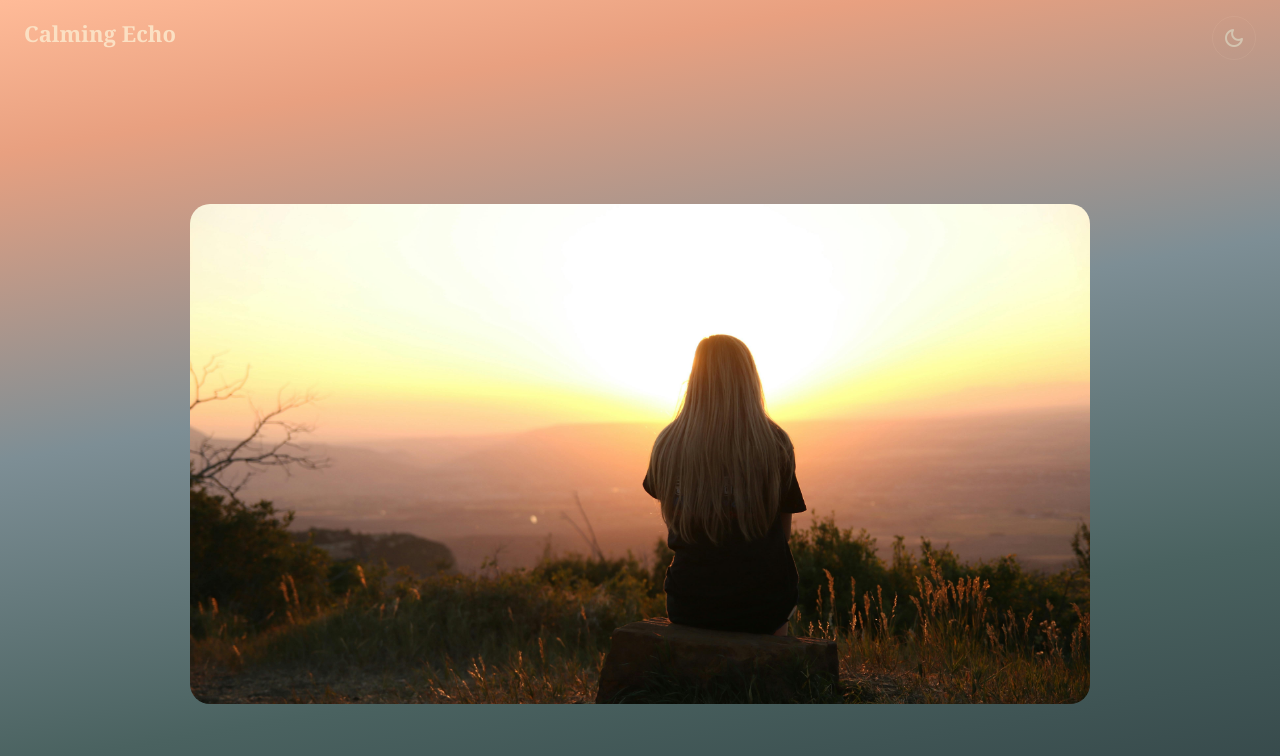
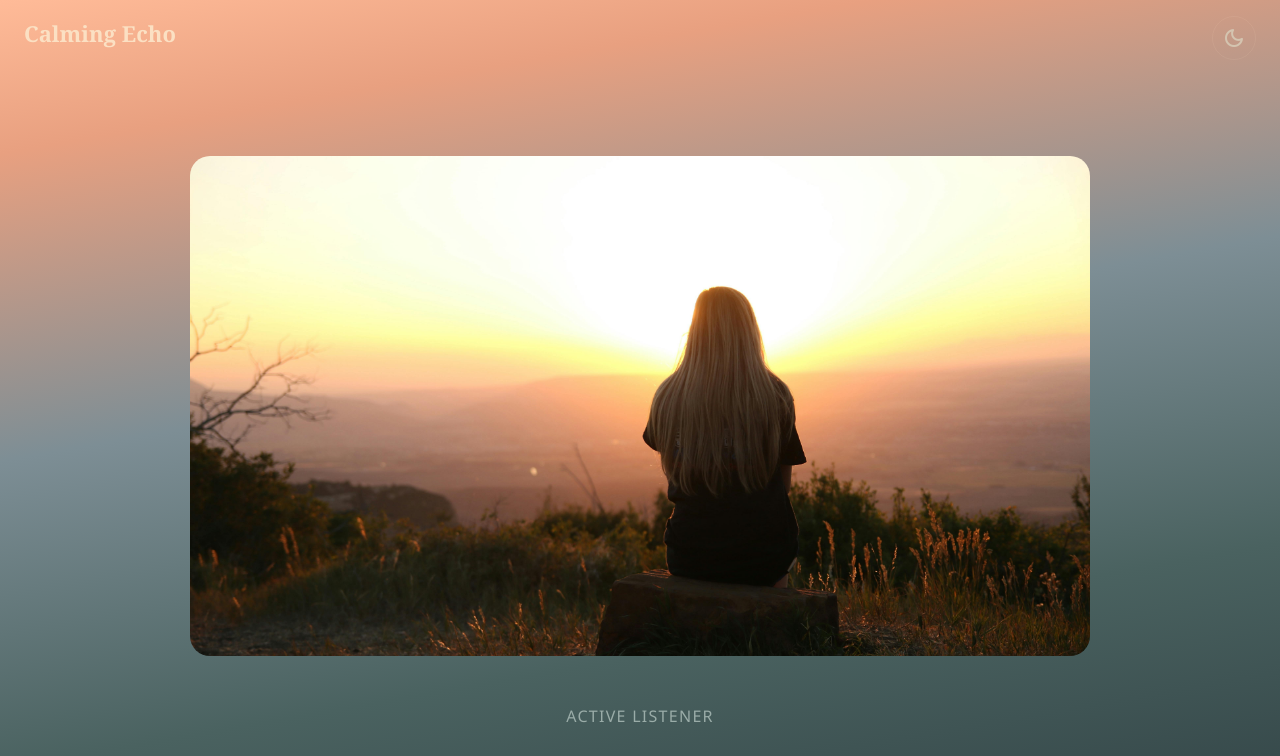
Before and after one commit to exdu1/calming-echo-app-main, a React (Vite) app in the folder client/: page / in a window 1280 px wide. Shown: the top 756 px of the page. Built offline with nearby package versions, Linux system fonts and the light colour scheme.

Commit message:
fix: convert to dvh  units and removed fix units

```diff
--- a/client/src/routes/homepage/homepage.css
+++ b/client/src/routes/homepage/homepage.css
@@ -7,7 +7,7 @@
    =================================================== */
 
 .homepage {
-  min-height: 100vh;
+  min-height: 100%;
 }
 
 /* ─── Keyframes ─── */
@@ -26,12 +26,12 @@
 /* ─── Hero section ─── */
 
 .hero {
-  min-height: 100vh;
+  min-height: 100%;
   display: flex;
   flex-direction: column;
   align-items: center;
   padding: var(--ce-space-md);
-  padding-top: 6rem;
+  padding-top: var(--ce-space-xl);
   gap: var(--ce-space-xl);
   animation: fadeUp var(--ce-transition-gentle) both;
 }
@@ -156,7 +156,7 @@
 @media (min-width: 481px) {
   .hero {
     padding: var(--ce-space-lg);
-    padding-top: 7rem;
+    padding-top: var(--ce-space-2xl);
     gap: var(--ce-space-2xl);
   }
 
@@ -200,7 +200,7 @@
 @media (min-width: 769px) {
   .hero {
     padding: var(--ce-space-xl);
-    padding-top: 8rem;
+    padding-top: var(--ce-space-3xl);
     gap: var(--ce-space-2xl);
   }
 
```
